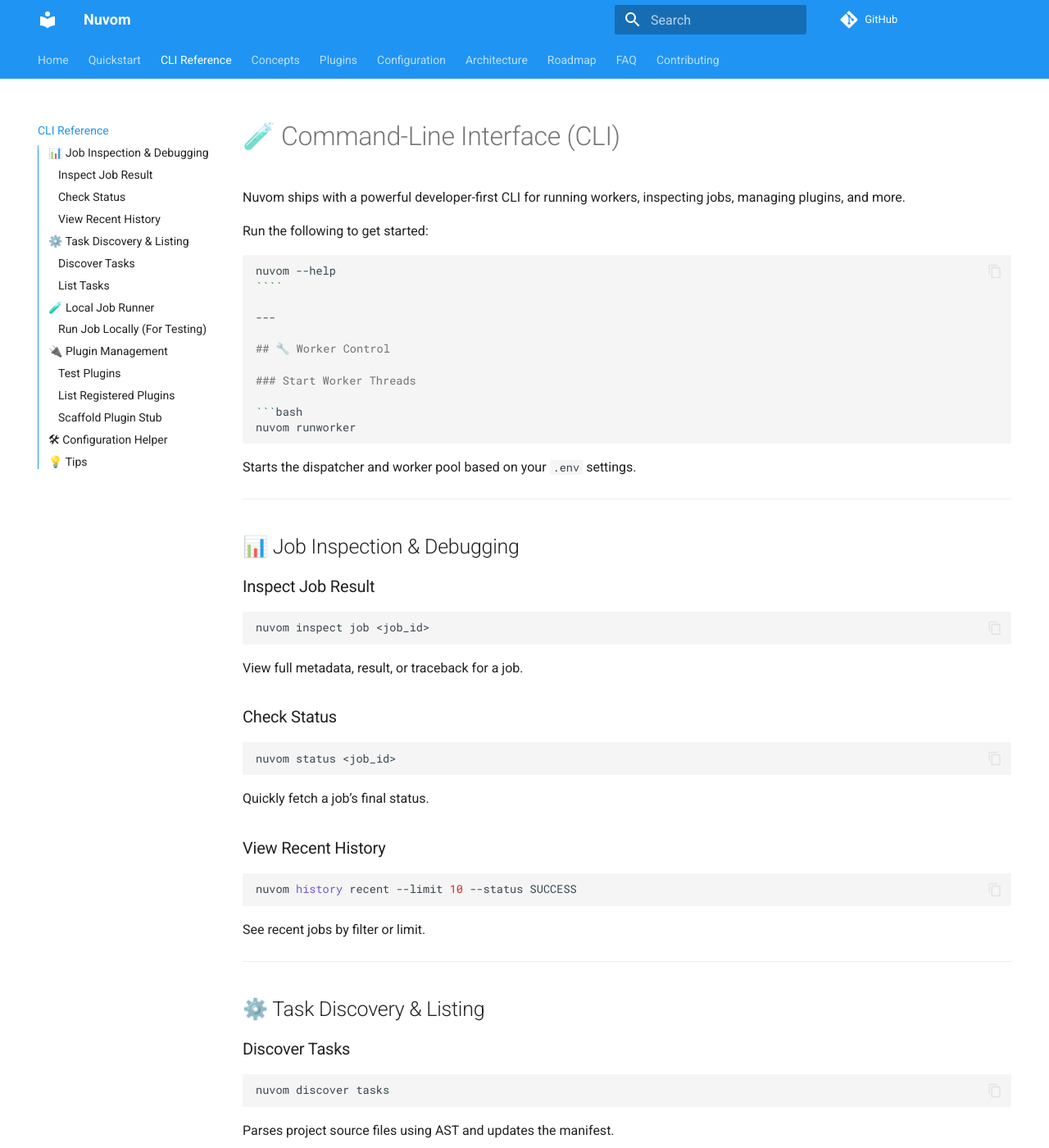
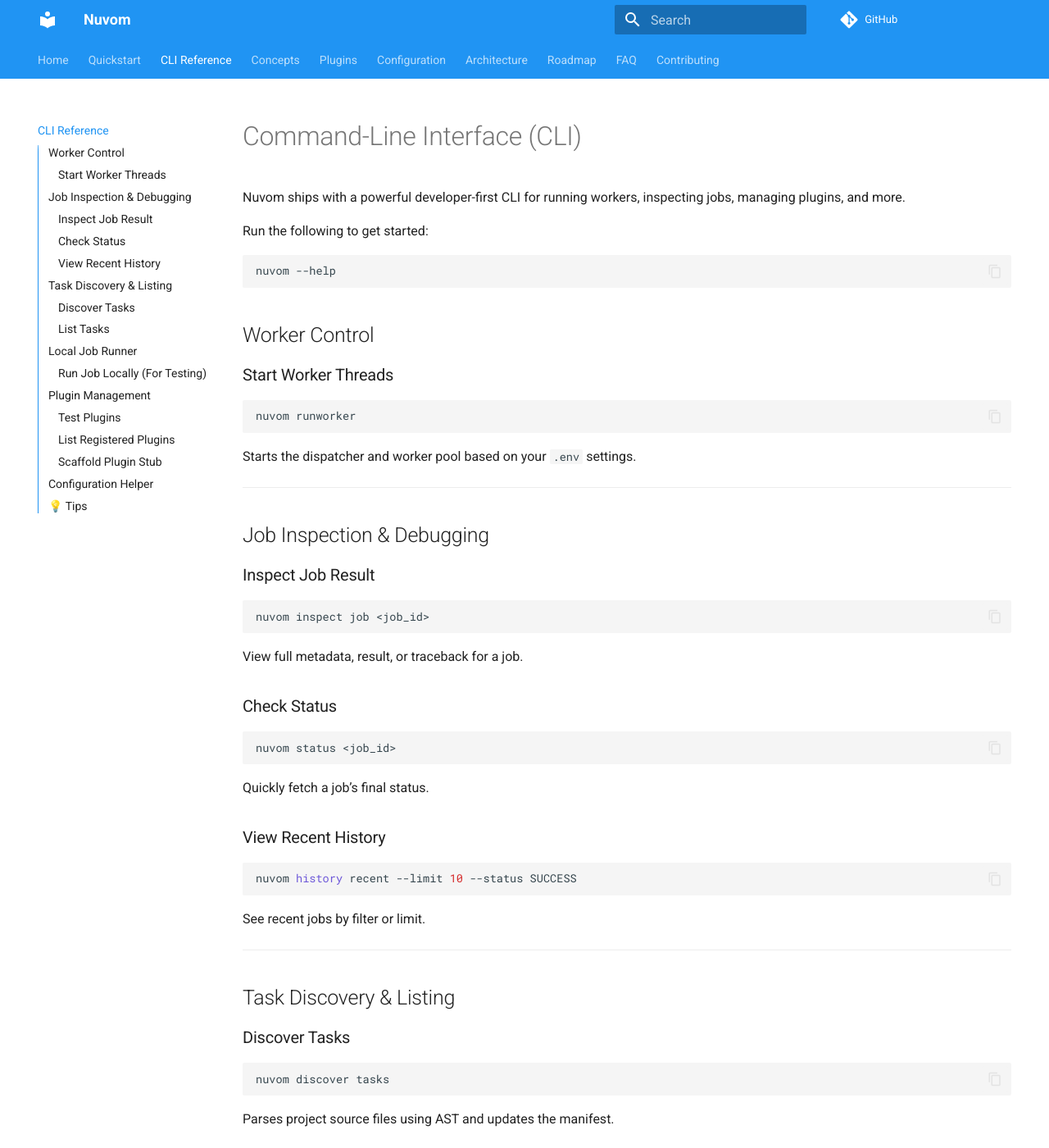
Before and after one commit to nahom-zewdu/Nuvom, an MkDocs documentation site: the page built from docs/cli.md, in a window 1280 px wide and 1400 px high. Shown: the whole window at 82% size. Built offline with MkDocs 1.6.1 and Material for MkDocs 9.7.7, drawn with Linux system fonts in a browser that asks for light colours; comment, search, counter and statistics services are not loaded; some of the changed text lies outside the part shown.

Commit message:
style(doc): make sure consistent formatting, fix typo and syntax errors.

`````diff
--- a/docs/cli.md
+++ b/docs/cli.md
@@ -1,4 +1,4 @@
-# 🧪 Command-Line Interface (CLI)
+# Command-Line Interface (CLI)
 
 Nuvom ships with a powerful developer-first CLI for running workers, inspecting jobs, managing plugins, and more.
 
@@ -6,11 +6,9 @@
 
 ```bash
 nuvom --help
-````
+```
 
----
-
-## 🔧 Worker Control
+## Worker Control
 
 ### Start Worker Threads
 
@@ -22,7 +20,7 @@
 
 ---
 
-## 📊 Job Inspection & Debugging
+## Job Inspection & Debugging
 
 ### Inspect Job Result
 
@@ -50,7 +48,7 @@
 
 ---
 
-## ⚙️ Task Discovery & Listing
+## Task Discovery & Listing
 
 ### Discover Tasks
 
@@ -70,7 +68,7 @@
 
 ---
 
-## 🧪 Local Job Runner
+## Local Job Runner
 
 ### Run Job Locally (For Testing)
 
@@ -82,7 +80,7 @@
 
 ---
 
-## 🔌 Plugin Management
+## Plugin Management
 
 ### Test Plugins
 
@@ -110,7 +108,7 @@
 
 ---
 
-## 🛠 Configuration Helper
+## Configuration Helper
 
 ```bash
 nuvom config
`````
